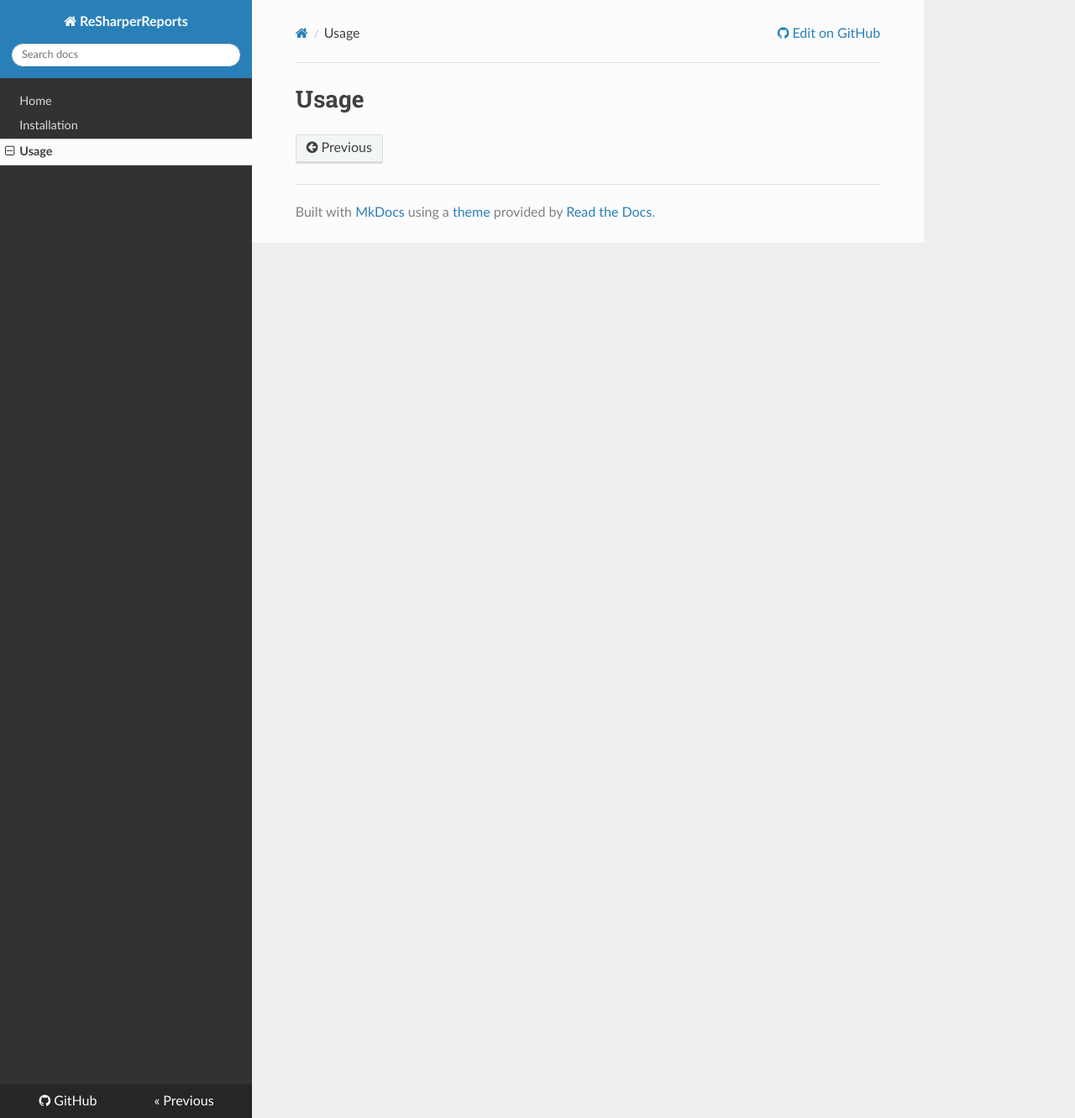
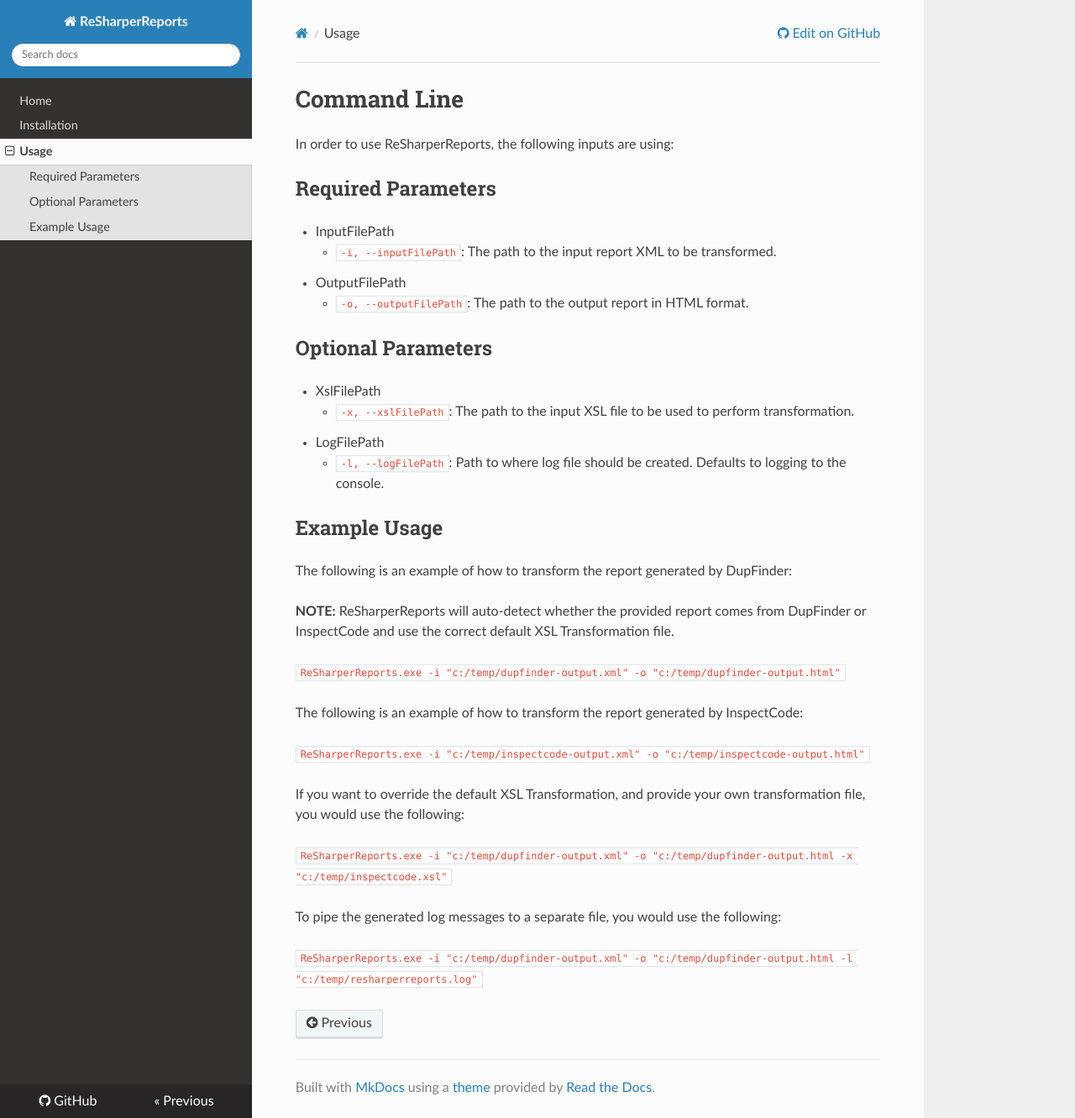
Before and after one commit to gep13/ReSharperReports, an MkDocs documentation site: the page built from docs/usage.md, in a window 1280 px wide and 1331 px high. Shown: the whole window at 84% size. Built offline with MkDocs 1.6.1, drawn with Linux system fonts in a browser that asks for light colours; nearby versions of some CDN libraries; old or Windows-style settings are respelled for this version of MkDocs.

```diff
--- a/docs/usage.md
+++ b/docs/usage.md
@@ -1 +1,35 @@
-#Usage
+# Command Line
+
+In order to use ReSharperReports, the following inputs are using:
+
+## Required Parameters
+* InputFilePath
+	* `-i, --inputFilePath`: The path to the input report XML to be transformed.
+* OutputFilePath
+	* `-o, --outputFilePath`: The path to the output report in HTML format.
+
+## Optional Parameters
+* XslFilePath
+	* `-x, --xslFilePath`: The path to the input XSL file to be used to perform transformation.
+* LogFilePath
+	* `-l, --logFilePath`: Path to where log file should be created.  Defaults to logging to the console.
+
+## Example Usage
+
+The following is an example of how to transform the report generated by DupFinder:
+
+**NOTE:** ReSharperReports will auto-detect whether the provided report comes from DupFinder or InspectCode and use the correct default XSL Transformation file.
+
+`ReSharperReports.exe -i "c:/temp/dupfinder-output.xml" -o "c:/temp/dupfinder-output.html"`
+
+The following is an example of how to transform the report generated by InspectCode:
+
+`ReSharperReports.exe -i "c:/temp/inspectcode-output.xml" -o "c:/temp/inspectcode-output.html"`
+
+If you want to override the default XSL Transformation, and provide your own transformation file, you would use the following:
+
+`ReSharperReports.exe -i "c:/temp/dupfinder-output.xml" -o "c:/temp/dupfinder-output.html -x "c:/temp/inspectcode.xsl"`
+
+To pipe the generated log messages to a separate file, you would use the following:
+
+`ReSharperReports.exe -i "c:/temp/dupfinder-output.xml" -o "c:/temp/dupfinder-output.html -l "c:/temp/resharperreports.log"`
```
Also changed, not shown: docs/index.md (+8 -1 lines), docs/installation.md (+2 -0 lines).
